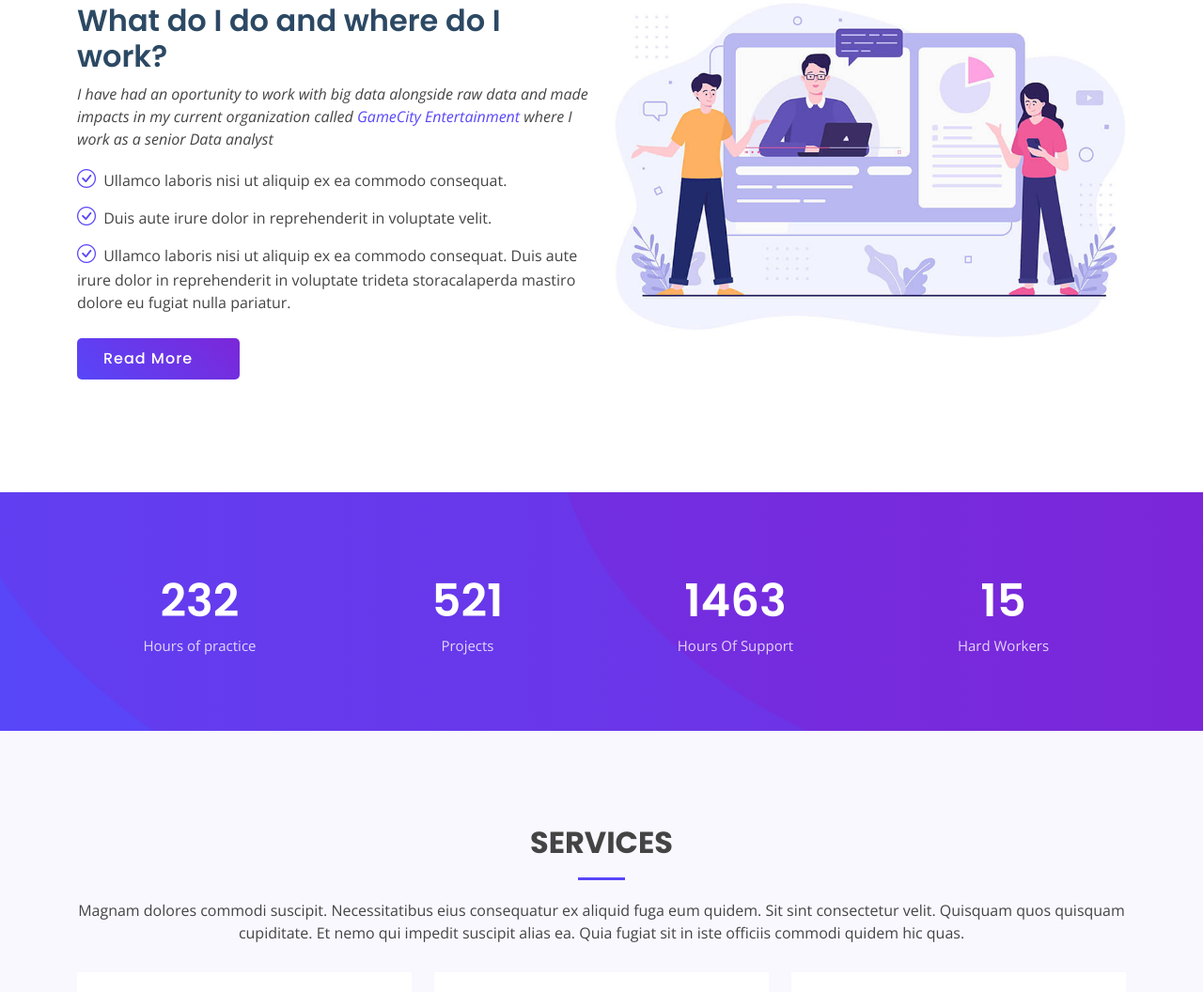
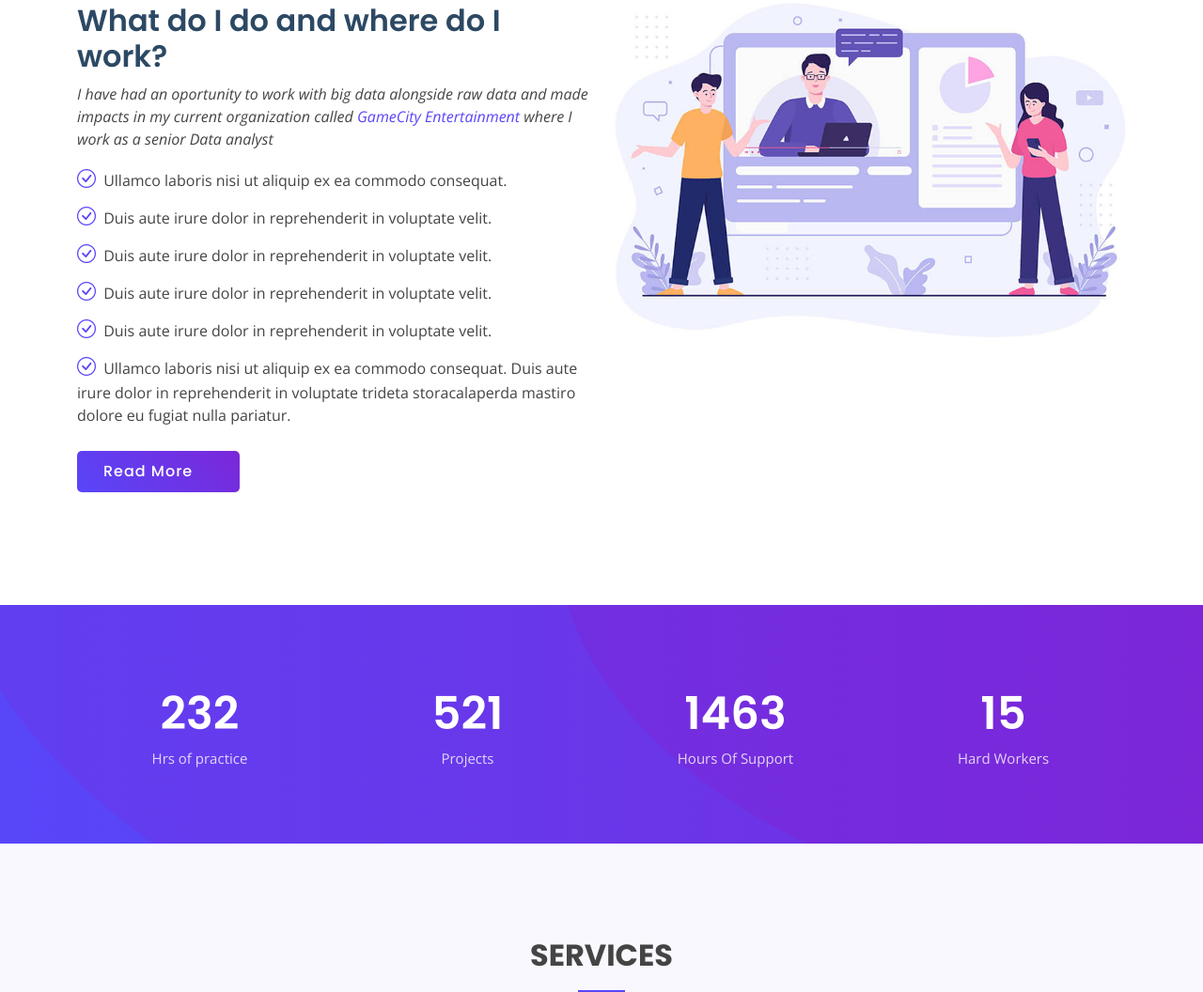
Before and after one commit to DanKakemu/DanielKakemu.github.io, a plain HTML site: page Techie/index.html in a window 1280 px wide. Shown: the part 917-1973 px from the top of the page at 94% size. Drawn offline with nearby package versions, Linux system fonts and the light colour scheme; some icons are missing.

Commit message:
Added 3 lines in about section

```diff
--- a/Techie/index.html
+++ b/Techie/index.html
@@ -94,6 +94,9 @@
             <ul>
               <li><i class="bi bi-check-circle"></i> Ullamco laboris nisi ut aliquip ex ea commodo consequat.</li>
               <li><i class="bi bi-check-circle"></i> Duis aute irure dolor in reprehenderit in voluptate velit.</li>
+              <li><i class="bi bi-check-circle"></i> Duis aute irure dolor in reprehenderit in voluptate velit.</li>
+              <li><i class="bi bi-check-circle"></i> Duis aute irure dolor in reprehenderit in voluptate velit.</li>
+              <li><i class="bi bi-check-circle"></i> Duis aute irure dolor in reprehenderit in voluptate velit.</li>
               <li><i class="bi bi-check-circle"></i> Ullamco laboris nisi ut aliquip ex ea commodo consequat. Duis aute irure dolor in reprehenderit in voluptate trideta storacalaperda mastiro dolore eu fugiat nulla pariatur.</li>
             </ul>
             <a href="#" class="read-more">Read More <i class="bi bi-long-arrow-right"></i></a>
@@ -112,7 +115,7 @@
 
           <div class="col-lg-3 col-6 text-center">
             <span data-purecounter-start="0" data-purecounter-end="232" data-purecounter-duration="1" class="purecounter"></span>
-            <p>Hours of practice</p>
+            <p>Hrs of practice</p>
           </div>
 
           <div class="col-lg-3 col-6 text-center">
```
